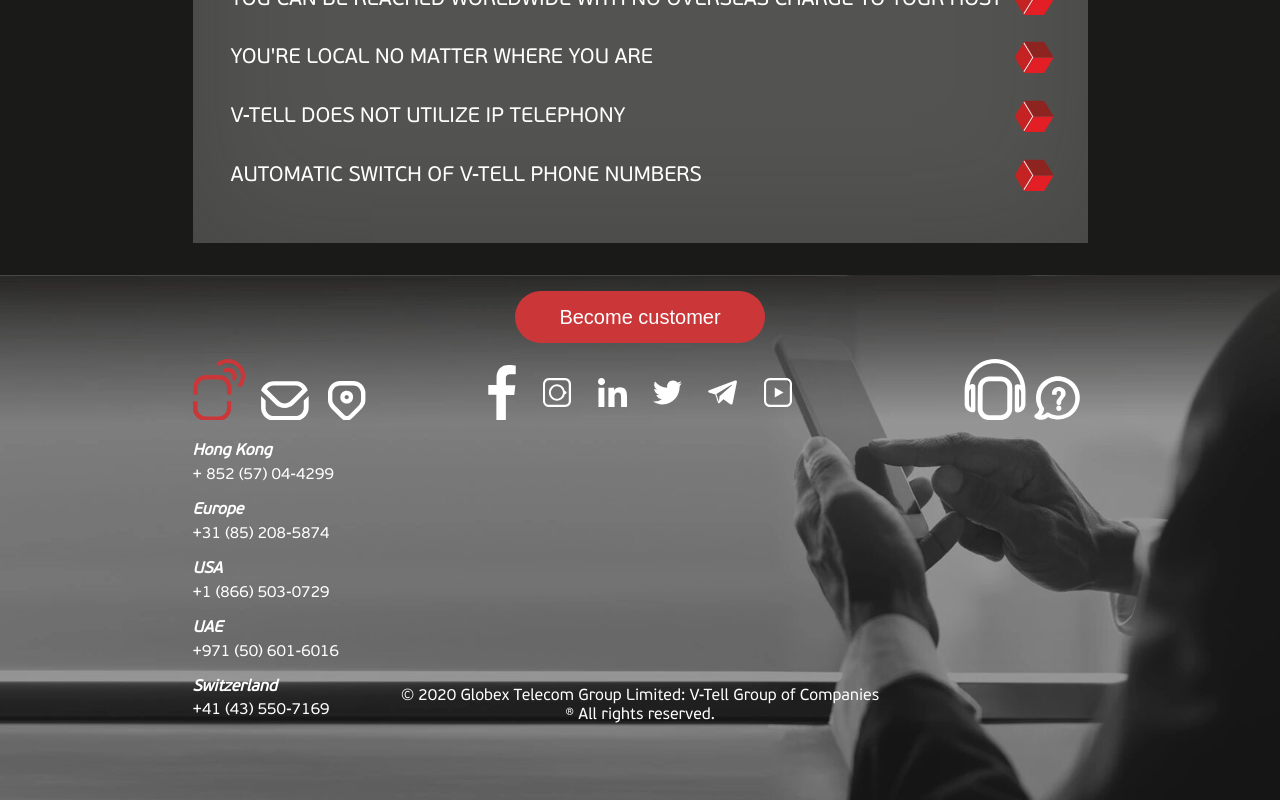
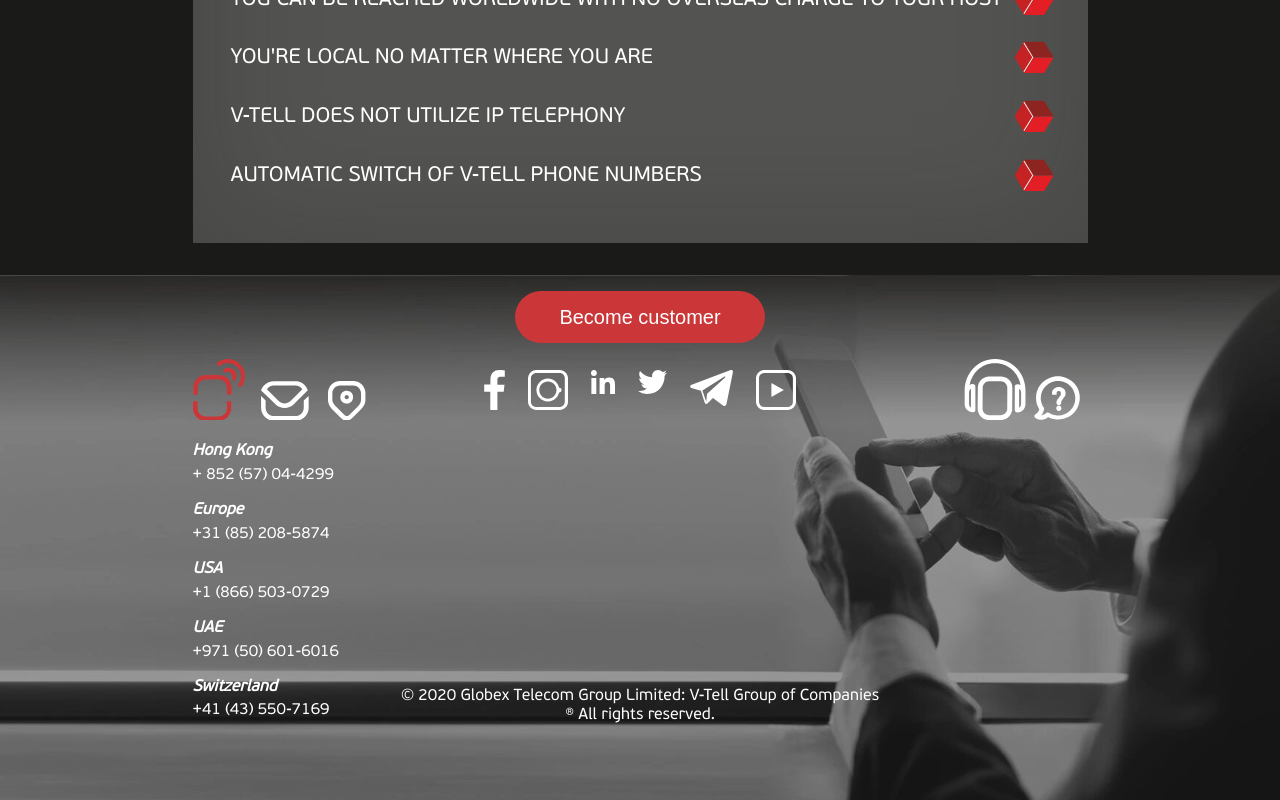
Before and after one commit to kdjordan/vtell, a Vue app: page /advantages-list/0 in a window 1280 px wide. Shown: the part 547-1347 px from the top of the page. Built offline with nearby package versions, Linux system fonts and the light colour scheme.

Commit message:
FEAT: SM link added SM links to footer

```diff
--- a/src/components/Footer.vue
+++ b/src/components/Footer.vue
@@ -20,12 +20,12 @@
                     </svg>
                 </div>
                 <div class="social__middle">
-                    <img class="icon social-icon" src="../assets/SVG/footer/footerFB.svg" alt="facebook icon">
-                    <img class="icon social-icon" src="../assets/SVG/footer/footerIG.svg" alt="instagram icon">
-                    <img class="icon social-icon" src="../assets/SVG/footer/footerLI.svg" alt="linkedin icon">
-                    <img class="icon social-icon" src="../assets/SVG/footer/footerTWIT.svg" alt="twitter icon">
-                    <img class="icon social-icon" src="../assets/SVG/footer/footerTELEGRAM.svg" alt="telegram icon">
-                    <img class="icon social-icon" src="../assets/SVG/footer/footerYT.svg" alt="youtube icon">
+                    <a href="https://facebook.com/vtellofficial/" rel="noopener noreferrer" target="_blank"><img class="icon social-icon" src="../assets/SVG/footer/footerFB.svg" alt="facebook icon"></a>
+                    <a href=" https://instagram.com/vtellofficial/" rel="noopener noreferrer" target="_blank"><img class="icon social-icon" src="../assets/SVG/footer/footerIG.svg" alt="instagram icon"></a>
+                    <a href=" https://linkedin.com/company/v-tell-group/" rel="noopener noreferrer" target="_blank"><img class="icon social-icon" src="../assets/SVG/footer/footerLI.svg" alt="linkedin icon"></a>
+                    <a href=" https://twitter.com/VTellGroup" rel="noopener noreferrer" target="_blank"><img class="icon social-icon" src="../assets/SVG/footer/footerTWIT.svg" alt="twitter icon"></a>
+                    <a href="https://t.me/vtell" rel="noopener noreferrer" target="_blank"><img class="icon social-icon" src="../assets/SVG/footer/footerTELEGRAM.svg" alt="telegram icon"></a>
+                    <a href="https://youtube.com" rel="noopener noreferrer" target="_blank"><img class="icon social-icon" src="../assets/SVG/footer/footerYT.svg" alt="youtube icon"></a>
                 </div>
                 <div class="social__right">
                     <img class="icon social-icon" src="../assets/SVG/footer/headphones.svg" alt="phone numbers icon">
@@ -170,12 +170,12 @@
             </div>
         </div>
         <div class="social__bottom">
-            <img class="icon social-icon" src="../assets/SVG/footer/footerFB.svg" alt="facebook icon">
-            <img class="icon social-icon" src="../assets/SVG/footer/footerIG.svg" alt="instagram icon">
-            <img class="icon social-icon" src="../assets/SVG/footer/footerLI.svg" alt="linkedin icon">
-            <img class="icon social-icon" src="../assets/SVG/footer/footerTWIT.svg" alt="twitter icon">
-            <img class="icon social-icon" src="../assets/SVG/footer/footerTELEGRAM.svg" alt="telegram icon">
-            <img class="icon social-icon" src="../assets/SVG/footer/footerYT.svg" alt="youtube icon">
+            <a href="https://facebook.com/vtellofficial/" rel="noopener noreferrer" target="_blank"><img class="icon social-icon" src="../assets/SVG/footer/footerFB.svg" alt="facebook icon"></a>
+            <a href=" https://instagram.com/vtellofficial/" rel="noopener noreferrer" target="_blank"><img class="icon social-icon" src="../assets/SVG/footer/footerIG.svg" alt="instagram icon"></a>
+            <a href=" https://linkedin.com/company/v-tell-group/" rel="noopener noreferrer" target="_blank"><img class="icon social-icon" src="../assets/SVG/footer/footerLI.svg" alt="linkedin icon"></a>
+            <a href=" https://twitter.com/VTellGroup"  rel="noopener noreferrer" target="_blank"><img class="icon social-icon" src="../assets/SVG/footer/footerTWIT.svg" alt="twitter icon"></a>
+            <a href="https://t.me/vtell" rel="noopener noreferrer" target="_blank"><img class="icon social-icon" src="../assets/SVG/footer/footerTELEGRAM.svg" alt="telegram icon"></a>
+            <a href="https://youtube.com" rel="noopener noreferrer" target="_blank"><img class="icon social-icon" src="../assets/SVG/footer/footerYT.svg" alt="youtube icon"></a>
         </div>
     </div>
 </div>
@@ -219,6 +219,8 @@
 .icon {
     cursor: pointer;
     fill: white;
+    filter: opacity(100%);
+    transition: all .4s;
     &:hover {
         filter: opacity(50%);
     }
@@ -336,7 +338,7 @@
         display: flex;
         justify-content: space-evenly;
 
-        & .social-icon {
+        & a.social-icon {
             width: 8%;
         }
     }
--- a/src/views/Partnership.vue
+++ b/src/views/Partnership.vue
@@ -103,13 +103,12 @@
                 2. Subscriber is considered active once he or she has signed a Contract Agreement, and has paid both monthly and Multiple Service fees.
                 3. If the Subscriber changes Plan initially chosen, the Partner’s compensation will be calculated based on the new Plan.
                 4. Partner’s compensation payment for previously signed Subscriber shall cease upon the termination of Subscriber's Contract Agreement or if the (Partner has not signed up any new Subscriber(s) for 3 (three) consecutive months.
-                5. Once, after the period specified in paragraph 4, the Partner starts signing up Subscribers, then his or her compensation is calculated from newly signed Subscribers (excluding previously attracted Subscribers)."`
+                5. Once, after the period specified in paragraph 4, the Partner starts signing up Subscribers, then his or her compensation is calculated from newly signed Subscribers (excluding previously attracted Subscribers).`
             }
         }
     },
     methods: {
         openDesc(num) {
-            console.log('clicked', num);
             this.contentIndex = num;
             this.descOpen = true;
         }
```
